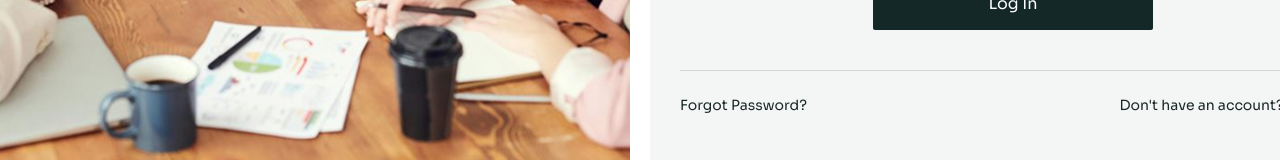
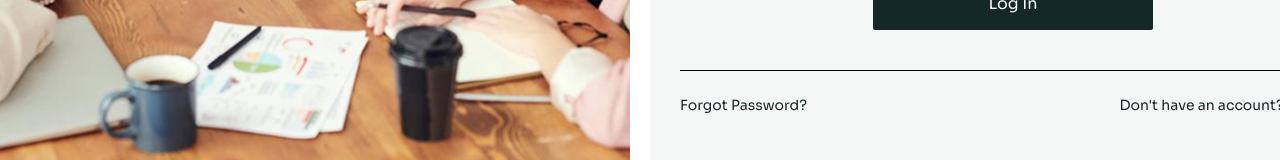
Before and after one commit to Ehsan-Nawaz-Dev/PanTax, a React (Vite) app: page /login in a window 1280 px wide. Shown: the part 658-818 px from the top of the page. Built offline with nearby package versions, Linux system fonts and the light colour scheme; no server answers.

Commit message:
Remove password visibility icon from sign in page, and change divider border color to pure black (#000000) for both sign in and sign up pages

```diff
--- a/src/pages/auth/Login/LoginForm.tsx
+++ b/src/pages/auth/Login/LoginForm.tsx
@@ -46,7 +46,6 @@ const LoginForm: FC = (): JSX.Element => {
             placeholder="Enter Email"
           />
           <InputController
-            isPassword
             name="password"
             title={PASSWORD}
             fieldType="password"
--- a/src/styles/pages/auth/login/login.css
+++ b/src/styles/pages/auth/login/login.css
@@ -244,7 +244,8 @@ body.login-active .MuiAppBar-root .MuiButton-outlined {
 .login-divider {
   margin-top: 40px !important;
   margin-bottom: 24px !important;
-  border-color: #D6D6D6 !important;
+  border-color: #000000 !important;
+  opacity: 1 !important;
   width: 100%;
 }
 
--- a/src/styles/pages/auth/register/register.css
+++ b/src/styles/pages/auth/register/register.css
@@ -238,7 +238,8 @@ body.register-active .MuiAppBar-root .MuiButton-outlined {
 .register-divider {
     margin-top: 40px !important;
     margin-bottom: 24px !important;
-    border-color: #D6D6D6 !important;
+    border-color: #000000 !important;
+    opacity: 1 !important;
     width: 100%;
 }
 
```
